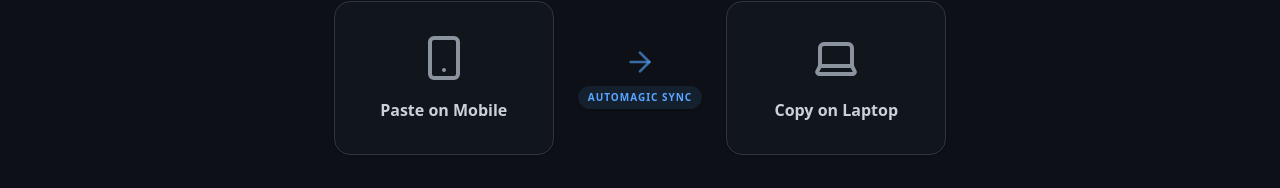
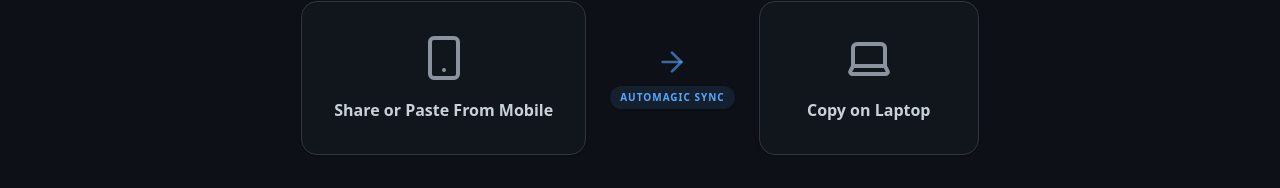
Before and after one commit to Domisore/cloud-clipboard, a Next.js app: page /clipboard in a window 1280 px wide. Shown: the part 705-893 px from the top of the page. Built offline with nearby package versions, Linux system fonts and the light colour scheme; no server answers.

Commit message:
Copy tweak

```diff
--- a/src/components/ui/PclipUsageGuide.tsx
+++ b/src/components/ui/PclipUsageGuide.tsx
@@ -12,7 +12,7 @@ export function PclipUsageGuide() {
                 <div className="flex flex-col items-center gap-4 bg-surface/50 border border-border-color p-8 rounded-2xl min-w-[220px] shadow-sm relative overflow-hidden group hover:border-accent/40 transition-colors">
                     <div className="absolute inset-0 bg-gradient-to-br from-accent/5 to-transparent opacity-0 group-hover:opacity-100 transition-opacity"></div>
                     <Smartphone className="w-12 h-12 text-foreground-muted group-hover:text-accent transition-colors relative z-10" />
-                    <span className="font-semibold text-base relative z-10">Paste on Mobile</span>
+                    <span className="font-semibold text-base relative z-10">Share or Paste From Mobile</span>
                 </div>
 
                 <div className="flex md:flex-col items-center gap-2 text-accent/60 my-4 md:my-0">
```
